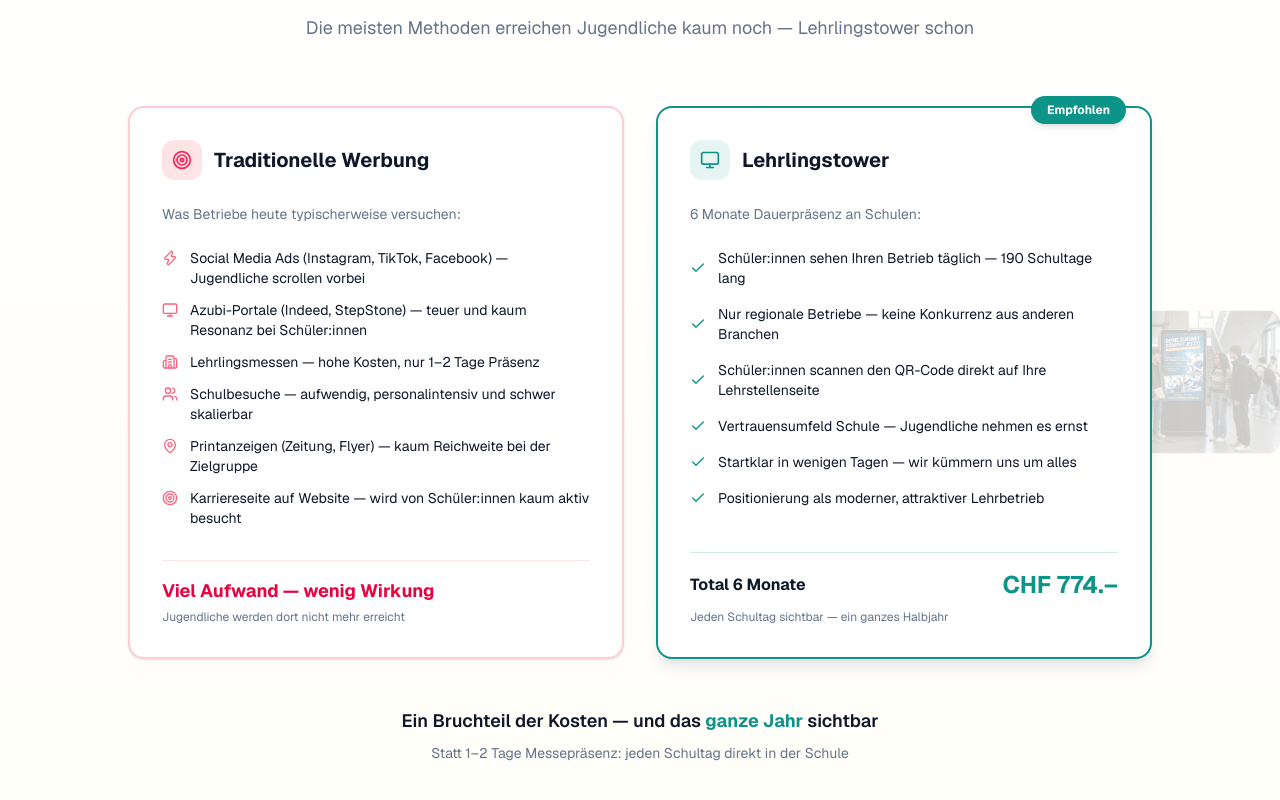
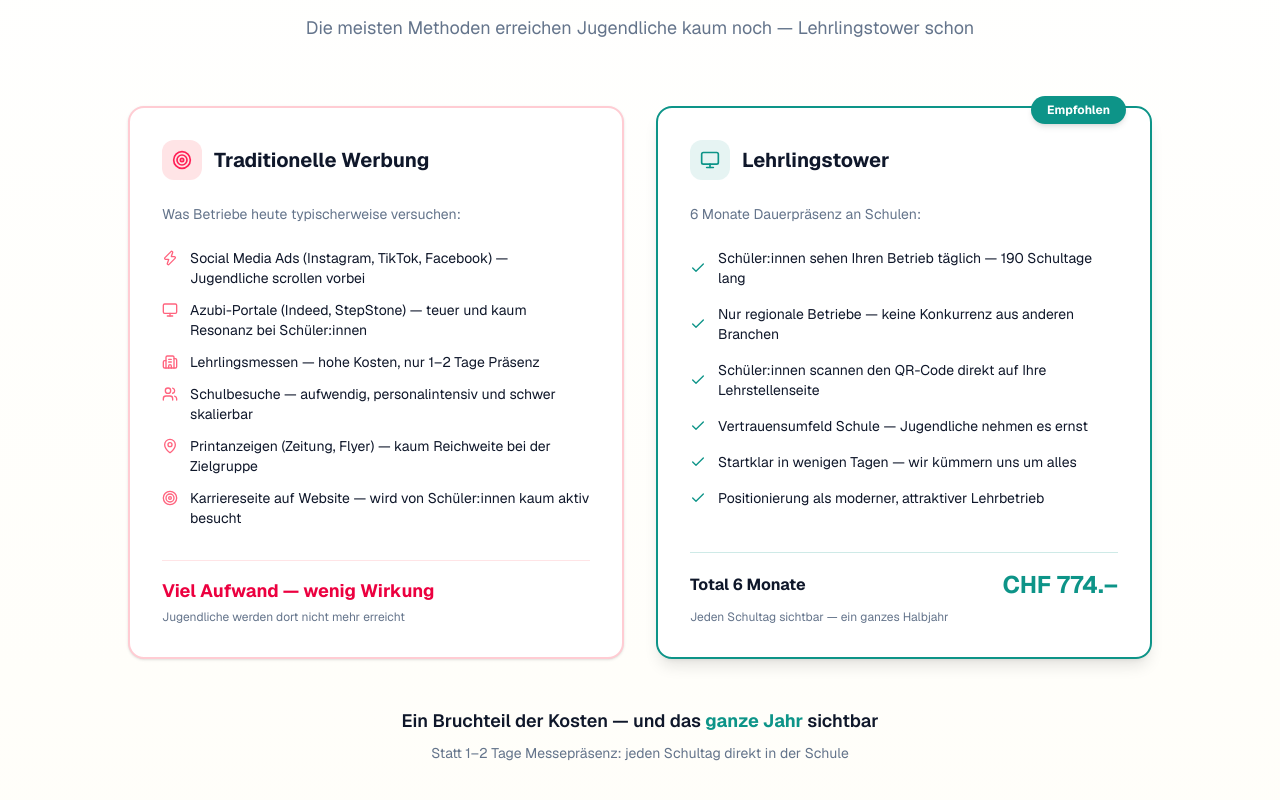
Before and after one commit to LucaSalesi-oss/lehrlingstower, a Next.js app: page / in a window 1280 px wide. Shown: the part 6602-7402 px from the top of the page. Built offline with nearby package versions, Linux system fonts and the light colour scheme.

Commit message:
Remove student kiosk image from comparison section

```diff
--- a/src/app/page.tsx
+++ b/src/app/page.tsx
@@ -441,16 +441,7 @@
           </p>
         </div>
 
-        <div className="relative grid lg:grid-cols-2 gap-8 max-w-5xl mx-auto items-stretch">
-          <div className="absolute -right-16 xl:-right-32 top-1/2 -translate-y-1/2 w-48 xl:w-64 opacity-20 pointer-events-none hidden lg:block">
-            <Image
-              src="/students-kiosk.jpg"
-              alt=""
-              width={400}
-              height={267}
-              className="w-full h-auto rounded-xl"
-            />
-          </div>
+        <div className="grid lg:grid-cols-2 gap-8 max-w-5xl mx-auto items-stretch">
           <ScrollReveal className="flex">
           <div className="bg-white rounded-2xl p-8 border-2 border-rose-200 shadow-sm flex flex-col w-full">
             <div className="flex items-center gap-3 mb-6">
```
